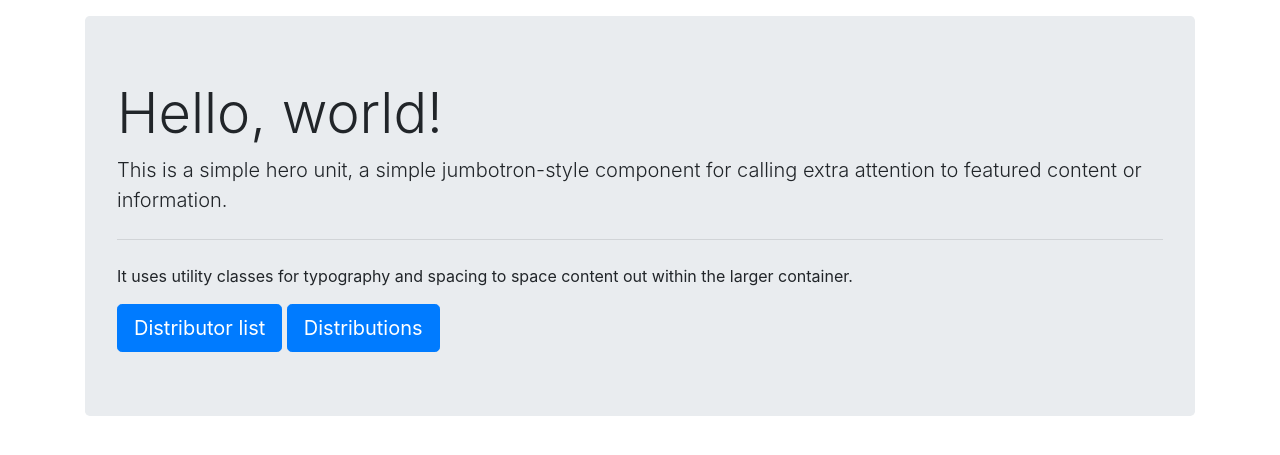
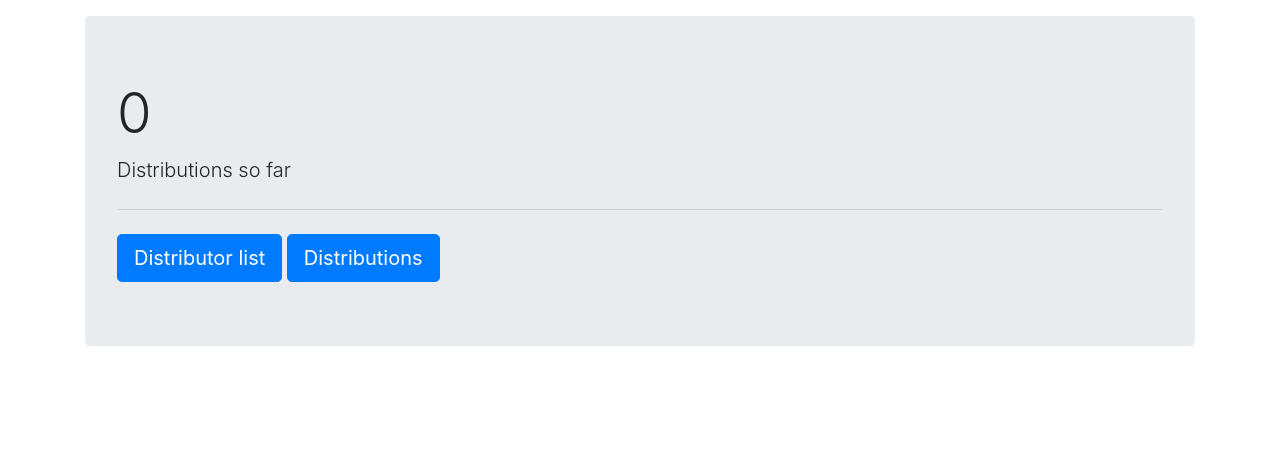
Before and after one commit to daniyaalk/charitytracking, a Flask app: page /admin in a window 1280 px wide. Shown: the part 56-511 px from the top of the page. Run offline with Flask 2, Linux system fonts and the light colour scheme; the visitor is signed in with stand-in values (Sample User, id 1); data that the repository does not hold is empty; some libraries are stand-ins or nearby versions.

Commit message:
UX Improvements

```diff
--- a/app.py
+++ b/app.py
@@ -64,7 +64,10 @@ def logout():
 def admin():
     if request.method == 'GET':
         if 'admin' in session:
-            return render_template('admin.html')
+            cur = mysql.connection.cursor()
+            cur.execute("SELECT COUNT(*) AS distribution_count FROM distribution")
+            count = cur.fetchone()['distribution_count']
+            return render_template('admin.html', count=count)
         else:
             return render_template('admin_login.html')
     else:
--- a/templates/admin.html
+++ b/templates/admin.html
@@ -3,10 +3,9 @@
 {% block body %}
 <p>
   <div class="jumbotron">
-    <h1 class="display-4">Hello, world!</h1>
-    <p class="lead">This is a simple hero unit, a simple jumbotron-style component for calling extra attention to featured content or information.</p>
+    <h1 class="display-4">{{ count }}</h1>
+    <p class="lead">Distributions so far</p>
     <hr class="my-4">
-    <p>It uses utility classes for typography and spacing to space content out within the larger container.</p>
     <a class="btn btn-primary btn-lg" href="/distributors" role="button">Distributor list</a>&nbsp;<a class="btn btn-primary btn-lg" href="/distributions" role="button">Distributions</a>
   </div>
 </p>
--- a/templates/layout.html
+++ b/templates/layout.html
@@ -5,7 +5,8 @@
     <title>--</title>
 
     <link rel="stylesheet" href="https://stackpath.bootstrapcdn.com/bootstrap/4.4.1/css/bootstrap.min.css" integrity="sha384-Vkoo8x4CGsO3+Hhxv8T/Q5PaXtkKtu6ug5TOeNV6gBiFeWPGFN9MuhOf23Q9Ifjh" crossorigin="anonymous">
-
+    <meta charset="utf-8">
+    <meta name="viewport" content="width=device-width, initial-scale=1, shrink-to-fit=no">
 
   </head>
   <body>
```
Also changed, not shown: templates/families.html (+7 -3 lines).
